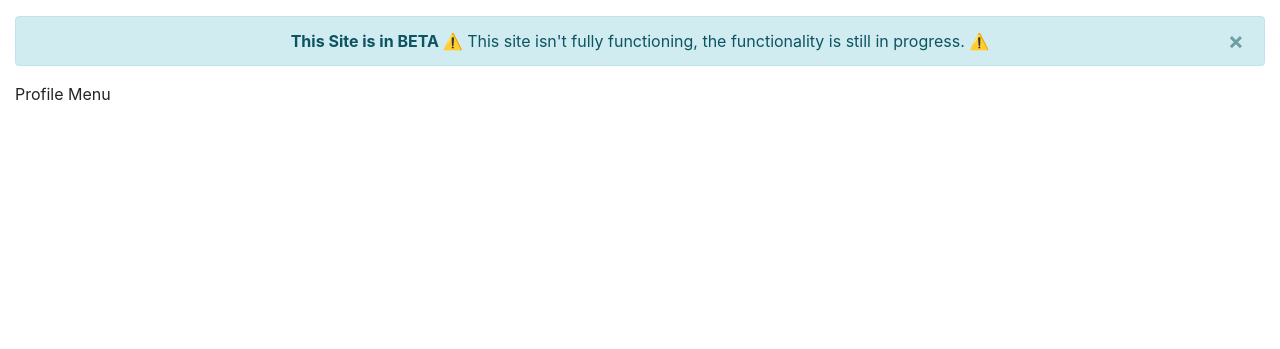
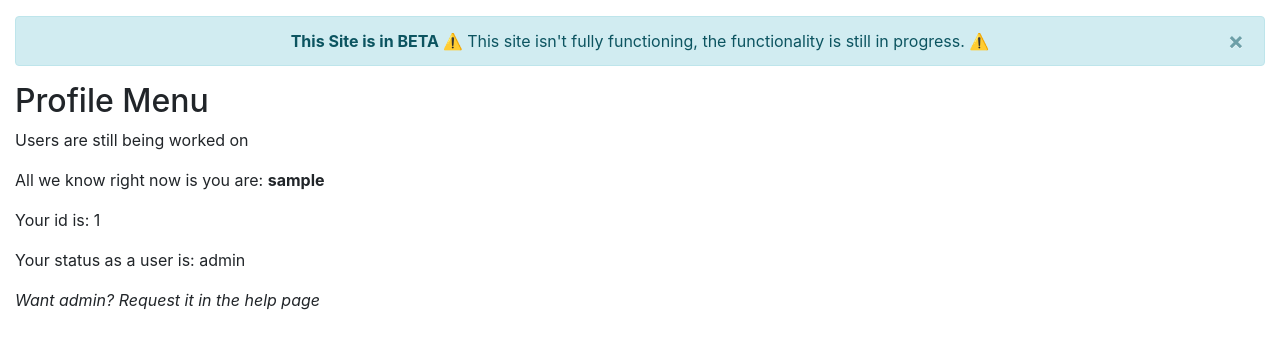
Before and after one commit to gruntygap/MyBuDirectory, a Flask app: page /user/profile in a window 1280 px wide. Shown: the part 56-405 px from the top of the page. Run offline with Flask 2, Linux system fonts and the light colour scheme; the visitor is signed in with stand-in values (Sample User, id 1); some libraries are stand-ins or nearby versions.

Commit message:
Created Weak Af Admin Menu

```diff
--- a/app/templates/base.html
+++ b/app/templates/base.html
@@ -61,7 +61,7 @@
                         <div class="dropdown-divider"></div>
                         <a class="dropdown-item" href="/user/profile">Your Profile</a>
                         {% if session["status"] == "admin" %}
-                            <a class="dropdown-item" href="/admin">Admin Menu</a>
+                            <a class="dropdown-item" href="/user/admin">Admin Menu</a>
                         {% endif %}
                         <div class="dropdown-divider"></div>
                         <a class="dropdown-item" href="/logout">Logout</a>
--- a/app/templates/profile.html
+++ b/app/templates/profile.html
@@ -1,4 +1,9 @@
 {% extends "base.html" %}
 {% block content %}
-    <p>Profile Menu</p>
+    <h2>Profile Menu</h2>
+    <p>Users are still being worked on</p>
+    <p>All we know right now is you are: <b>{{ session['username'] }}</b></p>
+    <p>Your id is: {{ session['id'] }}</p>
+    <p>Your status as a user is: {{ session['status'] }}</p>
+    <p><i>Want admin? Request it in the help page</i></p>
 {% endblock %}
--- a/app/user.py
+++ b/app/user.py
@@ -1,5 +1,6 @@
 from flask import render_template, request, session, redirect, url_for
 from app import app
+from app import comment
 import config
 import datetime
 import uuid
@@ -102,6 +103,27 @@ def user_profile():
         return "This is all just a dream, return from whence you came."
 
 
+@app.route('/user/admin')
+def admin_menu():
+    if session['status'] == "admin":
+        users = get_users()
+        comments = comment.get_comments()
+        return render_template('admin.html', users=users, comments=comments)
+    else:
+        return "This is all just a dream, return from whence you came."
+
+
+def get_users():
+    users = []
+    conn = sqlite3.connect(config.database_path)
+    c = conn.cursor()
+    c.execute("SELECT * FROM users")
+    results = c.fetchall()
+    for result in results:
+        users.append(User(result[1], result[2], result[3], result[4], result[0], result[6], result[5]))
+    return users
+
+
 class User:
     def __init__(self, username, email, password, status=None, identifier=None, day_created=None, last_visit=None):
         self.username = username
```
Also changed, not shown: app/__init__.py (+0 -8 lines), app/templates/admin.html (+14 -1 lines).
